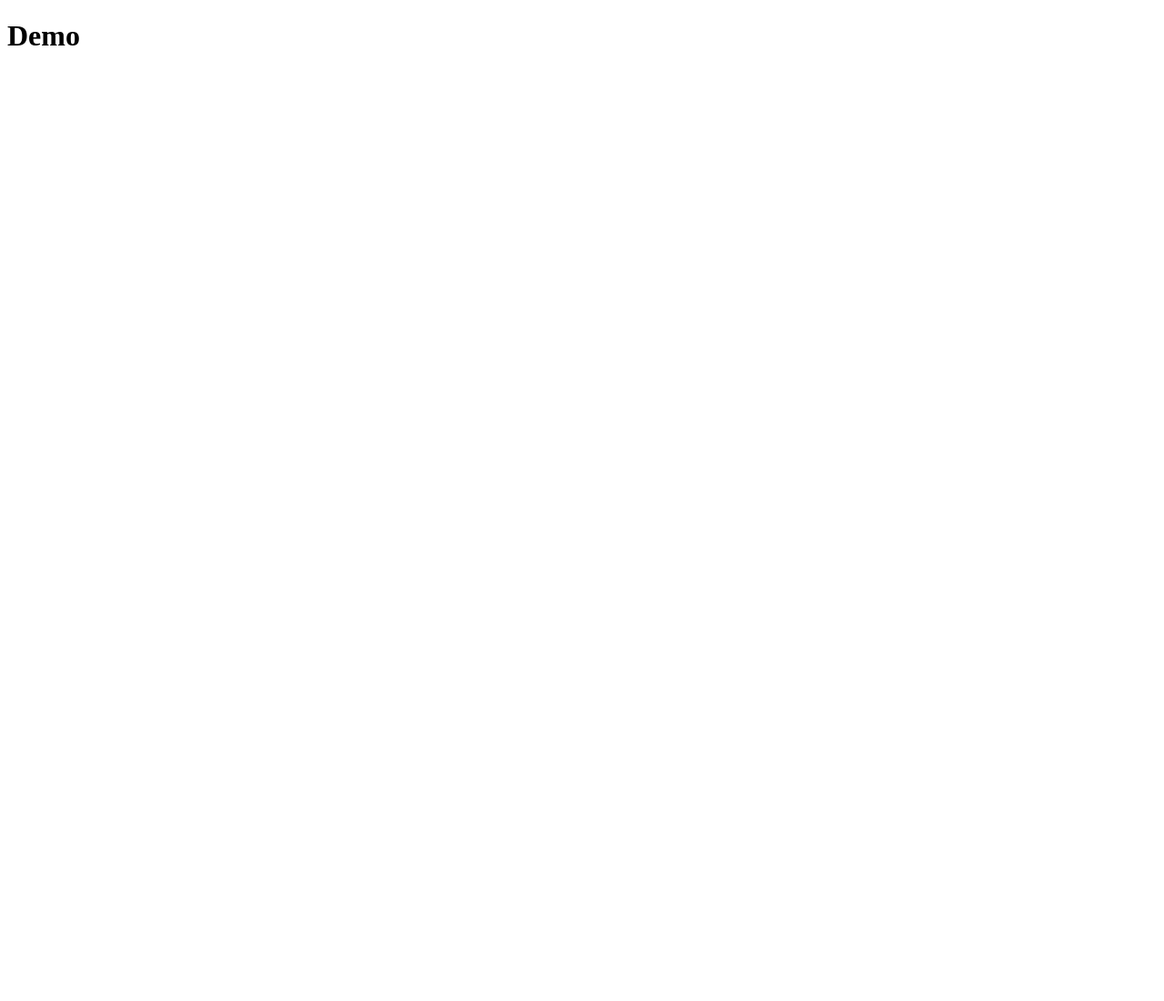
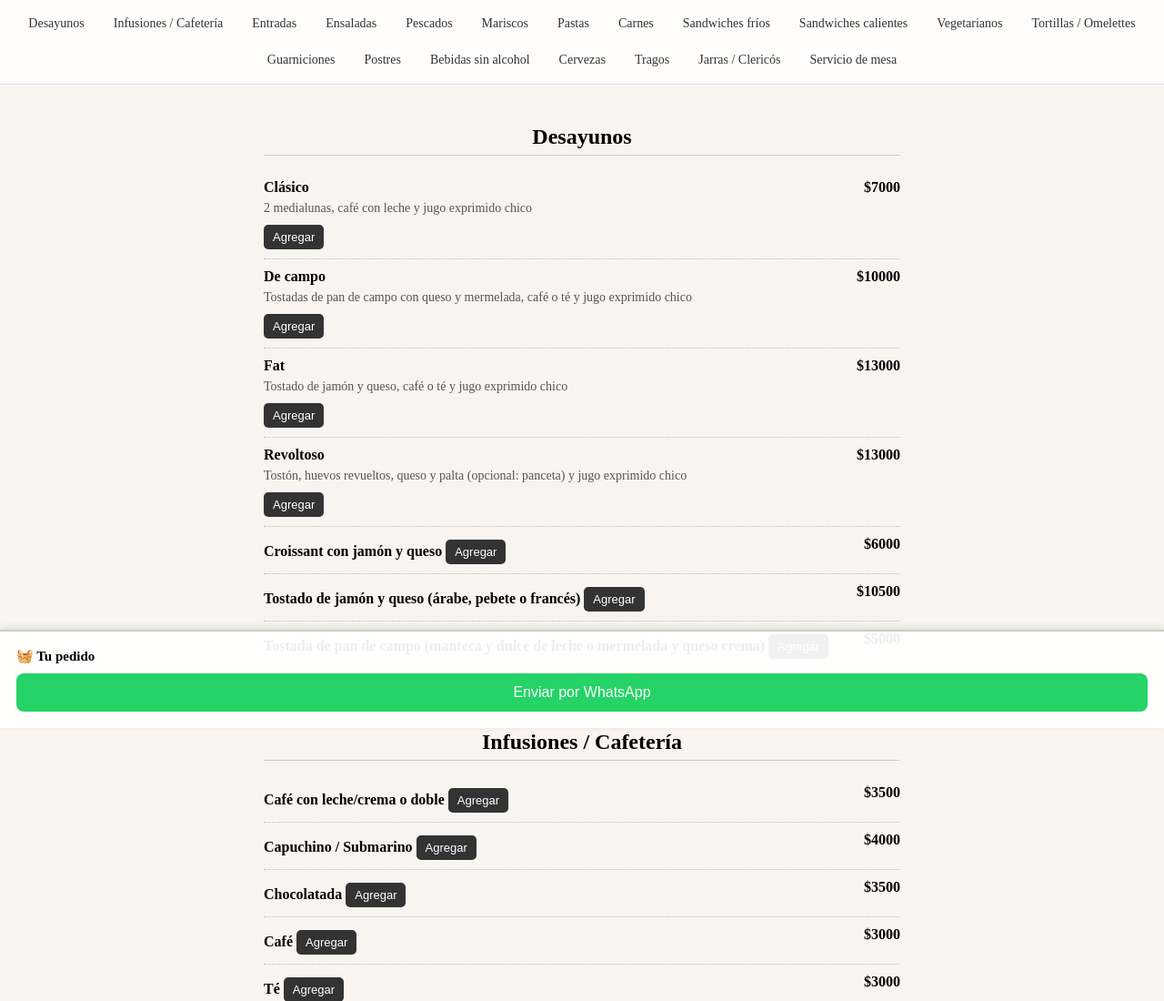
Before and after one commit to gonzalovazace/Santa---Delivery, a plain HTML site: page index.html in a window 1280 px wide. Shown: the top 1100 px of the page at 91% size. Before the commit the page ends 800 px from the top, so only its background shows below. Drawn offline with Linux system fonts and the light colour scheme.

Commit message:
Update index.html

```diff
--- a/index.html
+++ b/index.html
@@ -1 +1,103 @@
-<!DOCTYPE html><html><body><h1>Demo</h1></body></html>
+<!DOCTYPE html>
+<html lang="es">
+<head>
+  <meta charset="UTF-8" />
+  <meta name="viewport" content="width=device-width, initial-scale=1.0" />
+  <title>Carta Restaurante</title>
+  <style>
+    body { font-family: serif; background: #f8f5f0; margin: 0; padding: 0; }
+    header { background: #ffffffcc; position: sticky; top: 0; backdrop-filter: blur(8px); padding: 12px; border-bottom: 1px solid #ddd; }
+    nav { display: flex; flex-wrap: wrap; gap: 12px; justify-content: center; }
+    nav a { text-decoration: none; color: #333; font-size: 14px; padding: 6px 10px; border-radius: 6px; }
+    nav a:hover { background: #e5e1da; }
+    .section { padding: 24px; max-width: 700px; margin: auto; }
+    .section h2 { text-align: center; margin-bottom: 16px; border-bottom: 1px solid #ccc; padding-bottom: 6px; }
+    .item { display: flex; justify-content: space-between; padding: 10px 0; border-bottom: 1px dotted #bbb; }
+    .item:last-child { border-bottom: none; }
+    .description { font-size: 14px; color: #555; margin: 6px 0; }
+    .add-btn { margin-top: 4px; padding: 6px 10px; background: #333; color: #fff; border: none; border-radius: 5px; cursor: pointer; font-size: 13px; }
+    #cartPanel { position: fixed; bottom: 0; left: 0; right: 0; background: #ffffffee; padding: 18px; border-top: 2px solid #ccc; box-shadow: 0 -2px 8px rgba(0,0,0,0.1); font-size: 15px; }
+    #cartItems { max-height: 140px; overflow-y: auto; margin-bottom: 10px; }
+    .cart-item { display: flex; justify-content: space-between; padding: 6px 0; border-bottom: 1px dashed #ccc; }
+    #sendBtn { width: 100%; padding: 12px; background: #25d366; color: white; border: none; border-radius: 8px; font-size: 16px; cursor: pointer; }
+  </style>
+</head>
+<body>
+<header>
+  <nav id="menuNav"></nav>
+</header>
+<div id="content"></div>
+<div id="cartPanel">
+  <div><strong>🧺 Tu pedido</strong></div>
+  <div id="cartItems"></div>
+  <div id="total"></div>
+  <button id="sendBtn" onclick="sendToWhatsApp()">Enviar por WhatsApp</button>
+</div>
+<script>
+let cart = [];
+let data = {};
+function addToCart(name, price) {
+  cart.push({ name, price });
+  renderCart();
+}
+function renderCart() {
+  const cartItems = document.getElementById('cartItems');
+  cartItems.innerHTML = '';
+  let total = 0;
+  cart.forEach(item => {
+    total += item.price;
+    const div = document.createElement('div');
+    div.className = 'cart-item';
+    div.innerHTML = `${item.name} <strong>$${item.price}</strong>`;
+    cartItems.appendChild(div);
+  });
+  document.getElementById('total').innerHTML = `<strong>Total: $${total}</strong>`;
+}
+function sendToWhatsApp() {
+  if (!cart.length) return;
+  const message = cart.map(i => `${i.name} - $${i.price}`).join("%0A");
+  const url = `https://wa.me/5492235776624?text=Hola!%20Quería%20pedir:%0A${message}`;
+  window.open(url, '_blank');
+}
+function renderMenu(categories) {
+  const nav = document.getElementById('menuNav');
+  categories.forEach(cat => {
+    const a = document.createElement('a');
+    a.href = `#${cat.id}`;
+    a.innerText = cat.name;
+    nav.appendChild(a);
+  });
+}
+function renderSections(categories) {
+  const content = document.getElementById('content');
+  categories.forEach(cat => {
+    const sec = document.createElement('section');
+    sec.className = 'section';
+    sec.id = cat.id;
+    sec.innerHTML = `<h2>${cat.name}</h2>`;
+    cat.items.forEach(item => {
+      const div = document.createElement('div');
+      div.className = 'item';
+      div.innerHTML = `
+        <div>
+          <strong>${item.name}</strong>
+          ${item.description ? `<div class='description'>${item.description}</div>` : ''}
+          <button class='add-btn' onclick="addToCart('${item.name}', ${item.price})">Agregar</button>
+        </div>
+        <strong>$${item.price}</strong>
+      `;
+      sec.appendChild(div);
+    });
+    content.appendChild(sec);
+  });
+}
+fetch('products.json')
+  .then(res => res.json())
+  .then(json => {
+    data = json;
+    renderMenu(json.categories);
+    renderSections(json.categories);
+  });
+</script>
+</body>
+</html>
```
